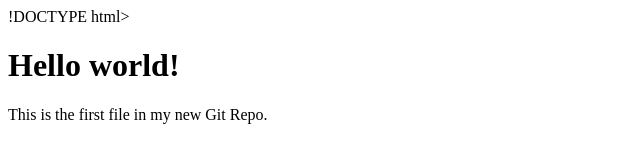
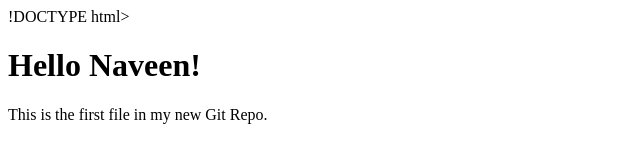
Before and after one commit to NNaveenKumarReddy/myproject, a plain HTML site: page index.html in a window 1280 px wide. Shown: the full height of the page, 0-640 px from the left. Drawn offline with Linux system fonts and the light colour scheme.

Commit message:
changed
q

'

```diff
--- a/index.html
+++ b/index.html
@@ -5,7 +5,7 @@
 </head>
 <body>
 
-<h1>Hello world!</h1>
+<h1>Hello Naveen!</h1>
 <p>This is the first file in my new Git Repo.</p>
 
 </body>
```
